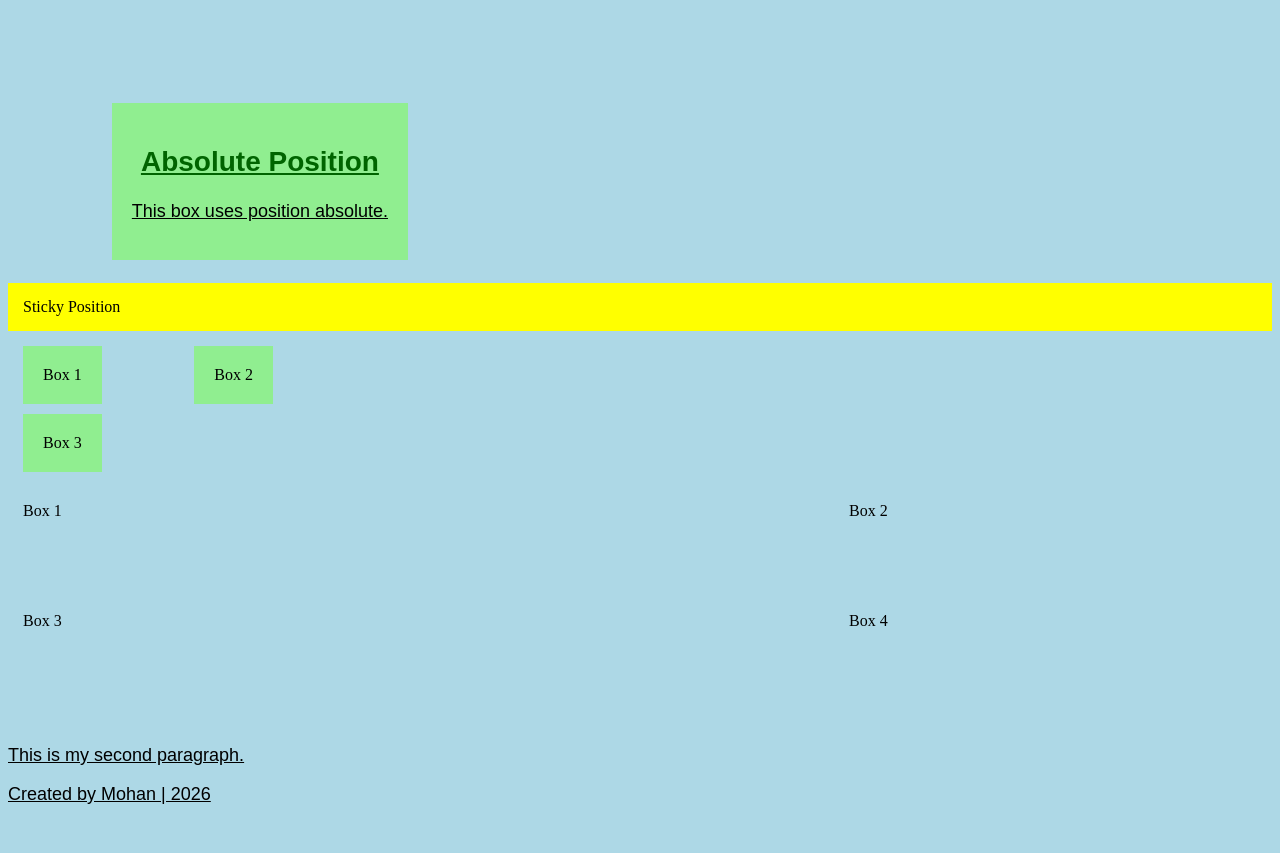
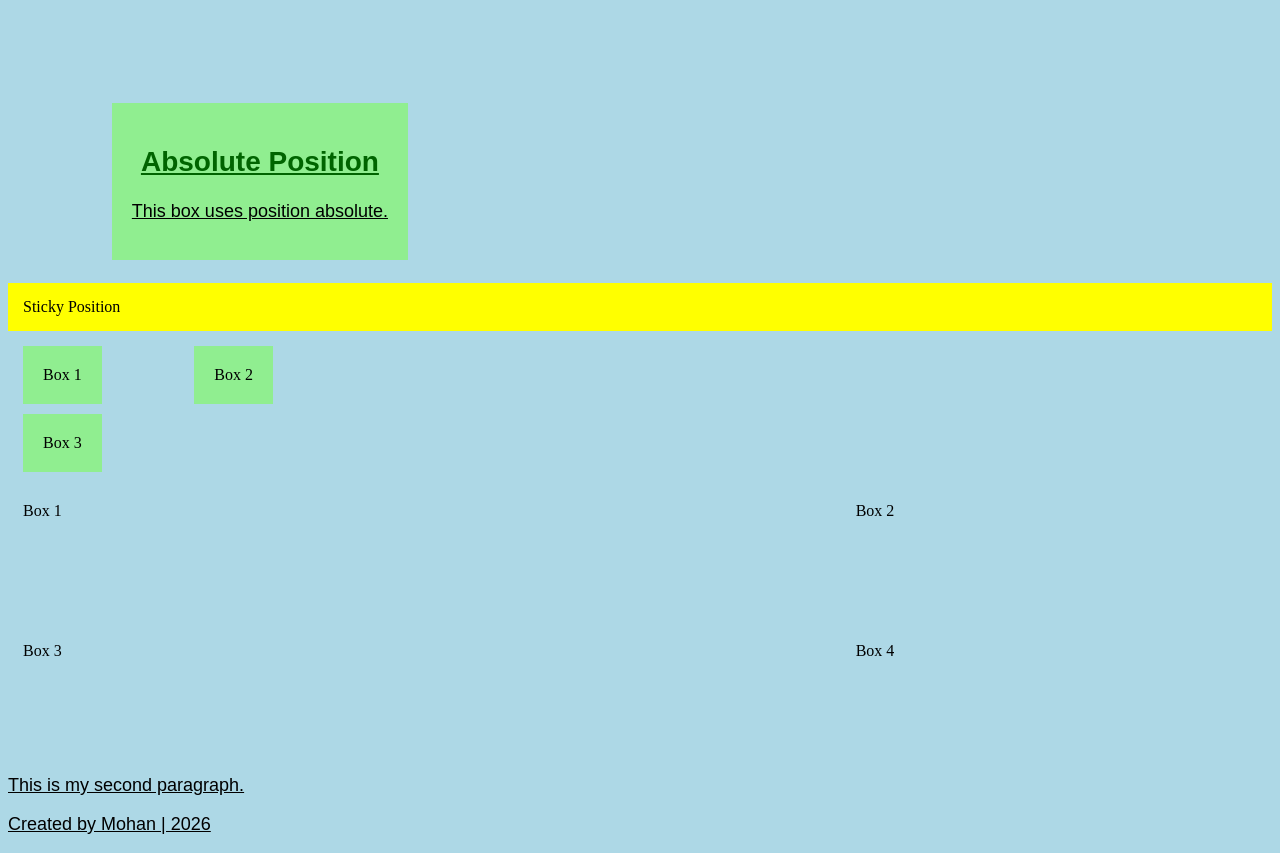
Before and after one commit to mohan-sai-krishna-0621/Web-Development, a plain HTML site: page 01-HTML/index.html in a window 1280 px wide. Shown: the part 2655-3508 px from the top of the page. Before the commit the page ends 3478 px from the top, so only its background shows below. Drawn offline with Linux system fonts and the light colour scheme.

Commit message:
Day 14 - CSS Grid Gap and Spacing

```diff
--- a/02-CSS/style.css
+++ b/02-CSS/style.css
@@ -168,9 +168,10 @@ p {
 
 .grid-container {
     display: grid;
+    grid-template-columns: 2fr 1fr;
     grid-template-rows: 100px 100px;
-    grid-template-columns: 2fr 1fr;
+    column-gap: 30px;
+    row-gap: 40px;
     background-color: lightblue;
     padding: 15px;
-    gap: 10px;
 }
```
